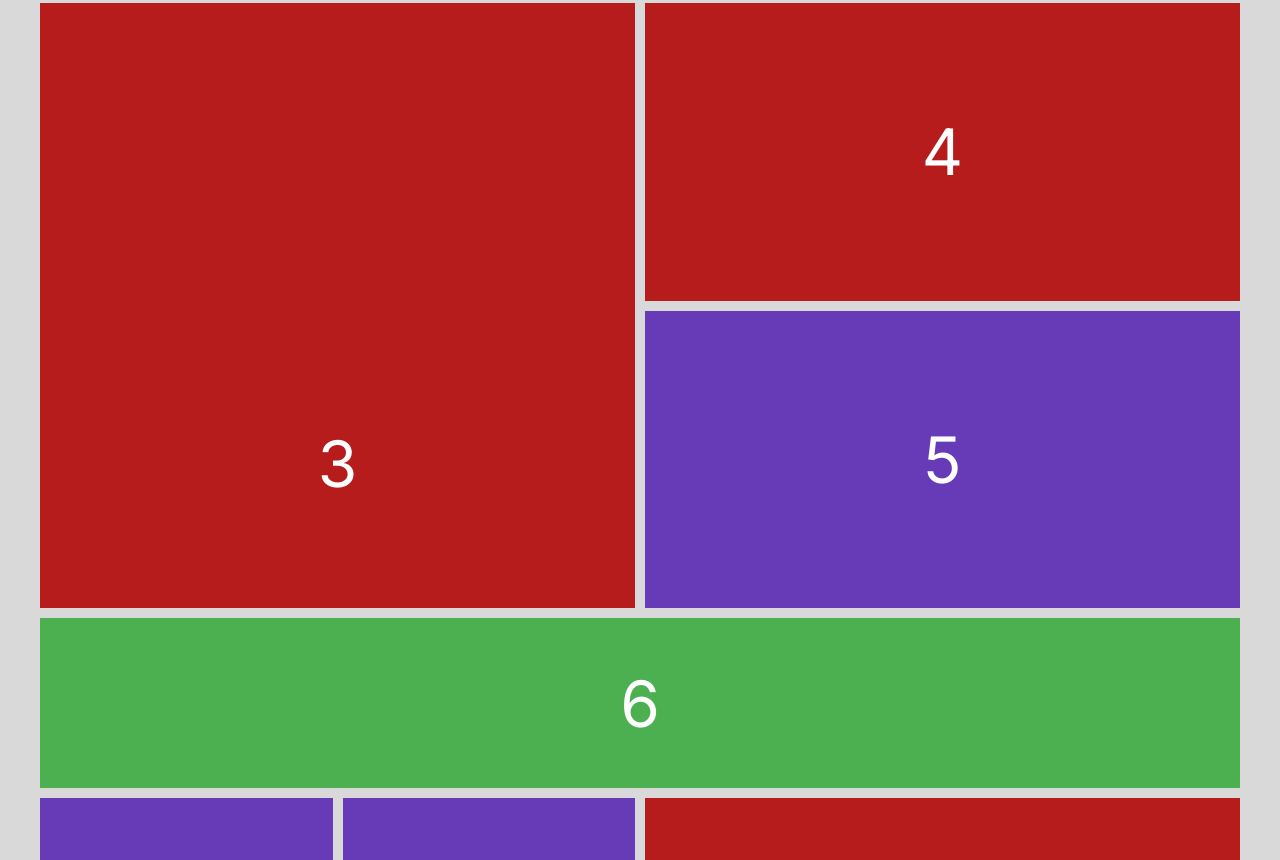
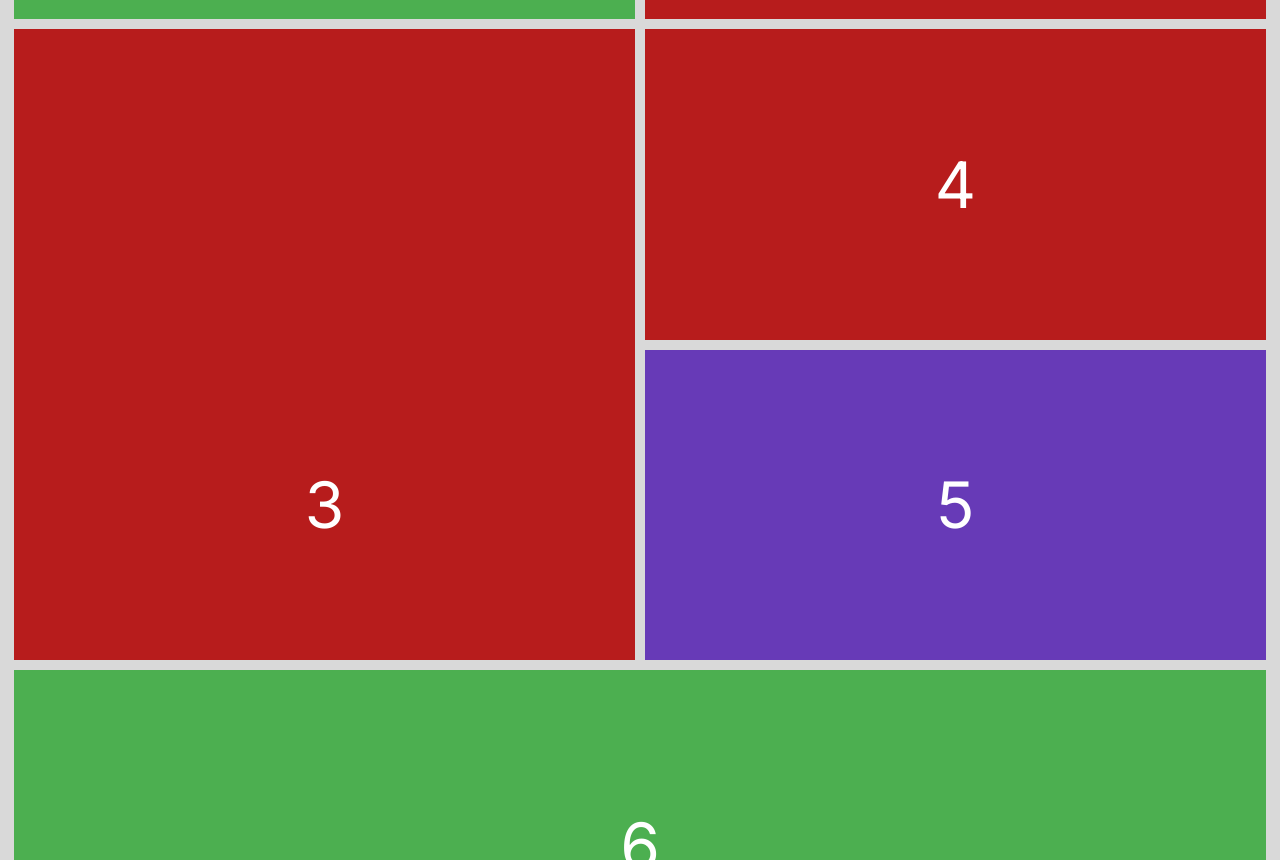
Before and after one commit to Dimasmagadan/kvadratiki, a plain HTML site: page index.html in a window 1280 px wide. Shown: the part 616-1476 px from the top of the page. Drawn offline with Linux system fonts and the light colour scheme.

Commit message:
Fix strange block

```diff
--- a/index.html
+++ b/index.html
@@ -37,7 +37,7 @@
             display: flex;
             flex-wrap: wrap;
             flex-direction: column;
-            width: min(100%, 1200px);
+            width: 100%;
             gap: var(--gap);
             margin-inline: auto;
 
@@ -132,7 +132,7 @@
         }
 
         .grid__item--trimmed {
-            max-height: 170px;
+            max-height: 350px;
         }
 
         .grid__item--full-short {
@@ -142,6 +142,7 @@
                 aspect-ratio: 2/1;
             }
         }
+
         .grid__item--short-full {
             aspect-ratio: 2/1;
 
@@ -180,14 +181,25 @@
             .grid__first {
                 order: -1;
             }
+        }
 
+        @media (width < 640px) {
+            .grid__item--empty {
+                display: none;
+            }
         }
 
         @media (width > 640px) {
-            .grid__item--strange {
-                align-items: end;
-                box-sizing: border-box;
-                padding-bottom: var(--fluid-36-106);
+            .wrapper--rows:has(.grid__item--empty) {
+                background-color: var(--color-red);
+            }
+
+            .grid__item--empty {
+                background-color: var(--color-red);
+            }
+
+            .wrapper--rows:has(.grid__item--empty) .grid__item {
+                aspect-ratio: 2/1;
             }
         }
     </style>
@@ -197,7 +209,10 @@
         <div class="grid__item grid__item--green">1</div>
         <div class="grid__item grid__item--red">2</div>
         <div class="wrapper wrapper--columns">
-            <div class="grid__item grid__item--green-red grid__item--short-full grid__item--strange">3</div>
+            <div class="wrapper wrapper--rows">
+                <div class="grid__item grid__item--empty">&nbsp;</div>
+                <div class="grid__item grid__item--green-red grid__item--short-full grid__item--strange">3</div>
+            </div>
             <div class="wrapper wrapper--rows">
                 <div class="grid__item grid__item--red grid__first grid__item--short">4</div>
                 <div class="grid__item grid__item--red-purple grid__item--full-short">5</div>
```
